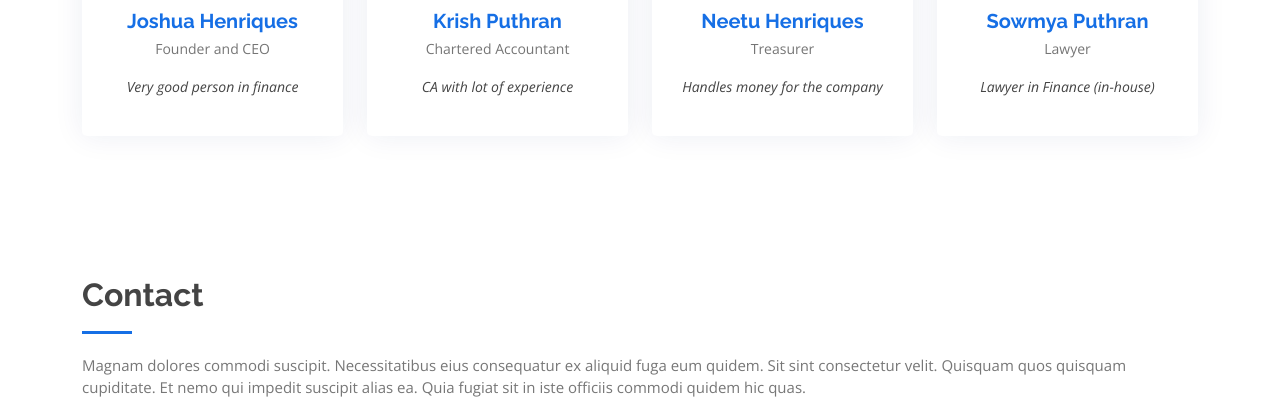
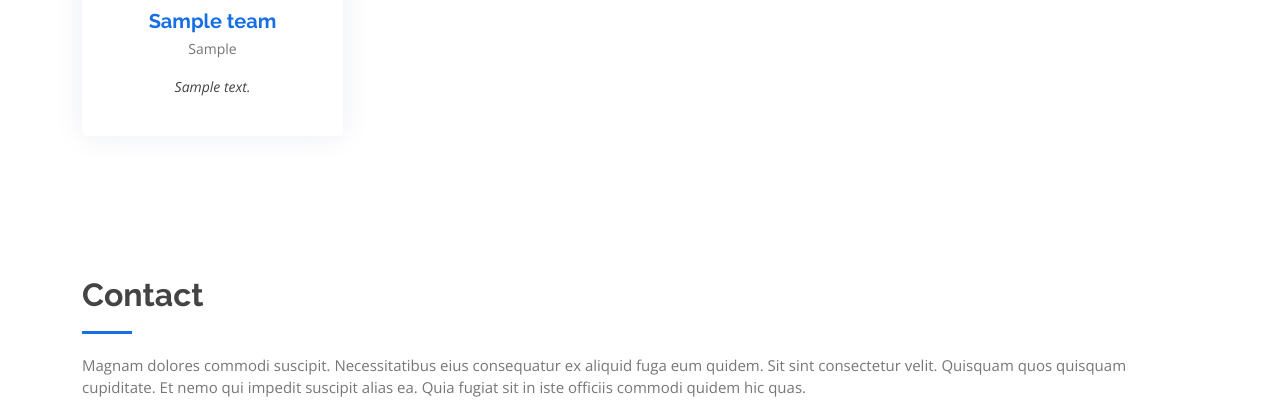
Before and after one commit to pissall20/finwiz, a Django app: page / in a window 1280 px wide. Shown: the part 5196-5616 px from the top of the page. Run offline with Django 4.2, Linux system fonts and the light colour scheme; tables that the repository leaves empty hold one stand-in row (values such as "Sample post"); grey boxes marked "Sample" are stand-in pictures; some libraries are stand-ins or nearby versions.

Commit message:
converted team to model based

```diff
--- a/website/templates/website/index.html
+++ b/website/templates/website/index.html
@@ -378,79 +378,27 @@
             </div>
 
             <div class="row gy-4">
+                {% for member in team %}
                 <div class="col-lg-3 col-md-6 d-flex align-items-stretch mt-4" data-aos="fade-up" data-aos-delay="100">
                     <div class="member">
                         <div class="member-img">
-                            <img src="{% static 'website/img/team/profile-for-site.jpg' %}" class="img-fluid" alt="">
+<!--                            <img src="{% static 'website/img/team/profile-for-site.jpg' %}" class="img-fluid" alt="">-->
+                            <img src="{{ member.photo.url }}" class="img-fluid" alt="">
                             <div class="social">
-                                <a href=""><i class="bi bi-twitter"></i></a>
-                                <a href=""><i class="bi bi-facebook"></i></a>
-                                <a href=""><i class="bi bi-instagram"></i></a>
-                                <a href=""><i class="bi bi-linkedin"></i></a>
+                                <a href="{{member.twitter}}"><i class="bi bi-twitter"></i></a>
+                                <a href="{{member.facebook}}"><i class="bi bi-facebook"></i></a>
+                                <a href="{{member.instagram}}"><i class="bi bi-instagram"></i></a>
+                                <a href="{{member.linkedin}}"><i class="bi bi-linkedin"></i></a>
                             </div>
                         </div>
                         <div class="member-info">
-                            <h4>Joshua Henriques</h4>
-                            <span>Founder and CEO</span>
-                            <p>Very good person in finance</p>
+                            <h4>{{member.name}}</h4>
+                            <span>{{member.designation}}</span>
+                            <p>{{member.short_desc}}</p>
                         </div>
                     </div>
                 </div>
-                <div class="col-lg-3 col-md-6 d-flex align-items-stretch mt-4" data-aos="fade-up" data-aos-delay="100">
-                    <div class="member">
-                        <div class="member-img">
-                            <img src="{% static 'website/img/team/profile-for-site.jpg' %}" class="img-fluid" alt="">
-                            <div class="social">
-                                <a href=""><i class="bi bi-twitter"></i></a>
-                                <a href=""><i class="bi bi-facebook"></i></a>
-                                <a href=""><i class="bi bi-instagram"></i></a>
-                                <a href=""><i class="bi bi-linkedin"></i></a>
-                            </div>
-                        </div>
-                        <div class="member-info">
-                            <h4>Krish Puthran</h4>
-                            <span>Chartered Accountant</span>
-                            <p>CA with lot of experience</p>
-                        </div>
-                    </div>
-                </div>
-                <div class="col-lg-3 col-md-6 d-flex align-items-stretch mt-4" data-aos="fade-up" data-aos-delay="100">
-                    <div class="member">
-                        <div class="member-img">
-                            <img src="{% static 'website/img/team/profile-for-site.jpg' %}" class="img-fluid" alt="">
-                            <div class="social">
-                                <a href=""><i class="bi bi-twitter"></i></a>
-                                <a href=""><i class="bi bi-facebook"></i></a>
-                                <a href=""><i class="bi bi-instagram"></i></a>
-                                <a href=""><i class="bi bi-linkedin"></i></a>
-                            </div>
-                        </div>
-                        <div class="member-info">
-                            <h4>Neetu Henriques</h4>
-                            <span>Treasurer</span>
-                            <p>Handles money for the company</p>
-                        </div>
-                    </div>
-                </div>
-                <div class="col-lg-3 col-md-6 d-flex align-items-stretch mt-4" data-aos="fade-up" data-aos-delay="100">
-                    <div class="member">
-                        <div class="member-img">
-                            <img src="{% static 'website/img/team/profile-for-site.jpg' %}" class="img-fluid" alt="">
-                            <div class="social">
-                                <a href=""><i class="bi bi-twitter"></i></a>
-                                <a href=""><i class="bi bi-facebook"></i></a>
-                                <a href=""><i class="bi bi-instagram"></i></a>
-                                <a href=""><i class="bi bi-linkedin"></i></a>
-                            </div>
-                        </div>
-                        <div class="member-info">
-                            <h4>Sowmya Puthran</h4>
-                            <span>Lawyer</span>
-                            <p>Lawyer in Finance (in-house)</p>
-                        </div>
-                    </div>
-                </div>
-
+                {% endfor %}
 
             </div>
 
--- a/website/views.py
+++ b/website/views.py
@@ -3,13 +3,17 @@ from django.http import HttpResponse
 from django.shortcuts import render
 
 from .forms import ContactForm
+from .models import Team
 
 
 # Create your views here.
 def index(request):
+    team = Team.objects.all().order_by("order")
     contact_form = ContactForm()
+
     context = {
         "contact_form": contact_form,
+        "team": team
     }
     return render(request, 'website/index.html', context)
 
```
